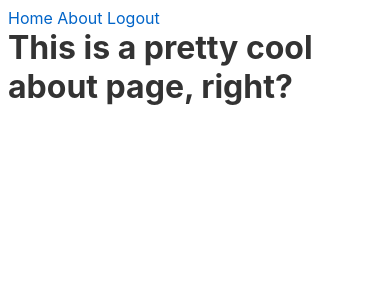
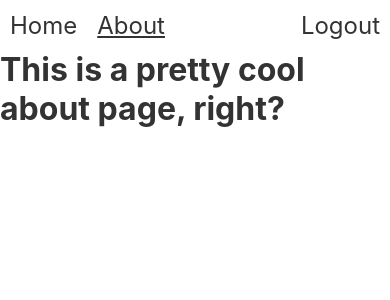
Before and after one commit to leomet07/service_hours, a SvelteKit app: page /about in a window 390 px wide. Shown: the top 300 px of the page. Built offline with nearby package versions, Linux system fonts and the light colour scheme; no server answers; what pocketbase would draw is missing.

Commit message:
Navbar styles, fix scaling on mobile, clean up components

```diff
--- a/src/app.html
+++ b/src/app.html
@@ -3,7 +3,7 @@
 	<head>
 		<meta charset="utf-8" />
 		<link rel="icon" href="%sveltekit.assets%/favicon.png" />
-		<meta name="viewport" content="width=device-width" />
+		<meta name="viewport" content="width=device-width, initial-scale=1.0" />
 		%sveltekit.head%
 	</head>
 	<body data-sveltekit-preload-data="hover">
--- a/src/components/Navbar.svelte
+++ /dev/null
@@ -1,20 +0,0 @@
-<script lang="ts">
-	import { goto } from "$app/navigation";
-	import { currentUser, pb } from "$lib/pocketbase";
-
-	async function logout() {
-		pb.authStore.clear();
-		await goto("/");
-	}
-</script>
-
-<nav>
-	<a href="/">Home</a>
-	<a href="/about">About</a>
-	{#if $currentUser}
-		<a href="/" on:click={logout}>Logout</a>
-	{:else}
-		<a href="/login">Login</a>
-		<a href="/register">Register</a>
-	{/if}
-</nav>
--- a/src/globals.css
+++ b/src/globals.css
@@ -2,6 +2,11 @@
 	margin: 0px;
 	padding: 0px;
 	box-sizing: border-box;
+}
+
+:root {
+	--primary-color: #333;
+	--secondary-color: white;
 }
 
 html,
@@ -12,9 +17,9 @@ body {
 }
 
 body {
-	color: #333;
+	color: var(--primary-color);
 	margin: 0;
-	padding: 8px;
+	padding: 0;
 	box-sizing: border-box;
 	font-family: -apple-system, BlinkMacSystemFont, "Segoe UI", Roboto,
 		Oxygen-Sans, Ubuntu, Cantarell, "Helvetica Neue", sans-serif;
@@ -22,16 +27,13 @@ body {
 }
 
 a {
-	color: rgb(0, 100, 200);
+	color: var(--primary-color);
 	text-decoration: none;
 }
 
 a:hover {
 	text-decoration: underline;
-}
-
-a:visited {
-	color: rgb(0, 80, 160);
+	color: #999;
 }
 
 label {
--- /dev/null
+++ b/src/lib/components/Navbar.svelte
@@ -0,0 +1,51 @@
+<script lang="ts">
+	import { goto } from "$app/navigation";
+	import { page } from "$app/stores";
+	import { currentUser, pb } from "$lib/pocketbase";
+
+	async function logout() {
+		pb.authStore.clear();
+		await goto("/");
+	}
+</script>
+
+<nav>
+	<a href="/" class:active={$page.url.pathname === "/"}>Home</a>
+	<a
+		href="/about"
+		id="about_link"
+		class:active={$page.url.pathname === "/about"}>About</a
+	>
+	{#if $currentUser}
+		<a href="/" on:click={logout}>Logout</a>
+	{:else}
+		<a href="/login" class:active={$page.url.pathname === "/login"}>Login</a
+		>
+		<a href="/register" class:active={$page.url.pathname === "/register"}
+			>Register</a
+		>
+	{/if}
+</nav>
+
+<style scoped>
+	nav {
+		max-width: 1000px;
+		margin: auto;
+		height: 100%;
+		display: flex;
+		align-items: center;
+		font-size: 1.5rem;
+	}
+
+	nav a {
+		margin: 10px;
+	}
+
+	#about_link {
+		margin-right: auto;
+	}
+
+	.active {
+		text-decoration: underline;
+	}
+</style>
--- a/src/routes/+layout.svelte
+++ b/src/routes/+layout.svelte
@@ -1,6 +1,6 @@
 <script lang="ts">
 	import "../globals.css";
-	import Navbar from "../components/Navbar.svelte";
+	import Navbar from "$lib/components/Navbar.svelte";
 </script>
 
 <svelte:head>
@@ -8,6 +8,20 @@
 </svelte:head>
 
 <div class="app">
-	<Navbar />
-	<slot />
+	<div id="nav_parent">
+		<Navbar />
+	</div>
+	<div id="page_parent">
+		<slot />
+	</div>
 </div>
+
+<style>
+	#nav_parent {
+		height: 50px;
+	}
+
+	#page_parent {
+		min-height: calc(100vh - 50px);
+	}
+</style>
--- a/src/routes/+page.svelte
+++ b/src/routes/+page.svelte
@@ -26,7 +26,7 @@
 	<h2>You aren't logged in. <a href="/login">Login please.</a></h2>
 {/if}
 
-<style>
+<style scoped>
 	h1 {
 		font-size: 3rem;
 	}
```
Also changed, not shown: src/components/LoginForm.svelte (deleted, +0 -45 lines).
